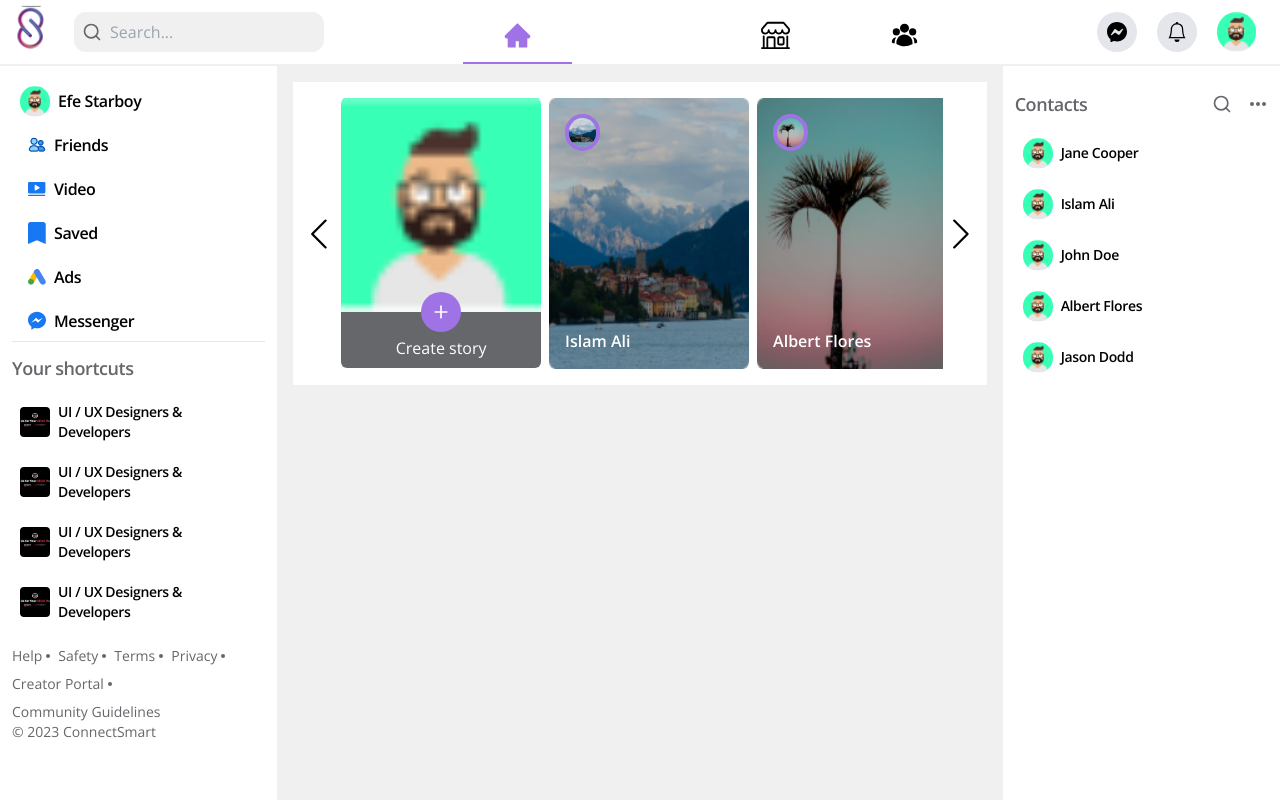
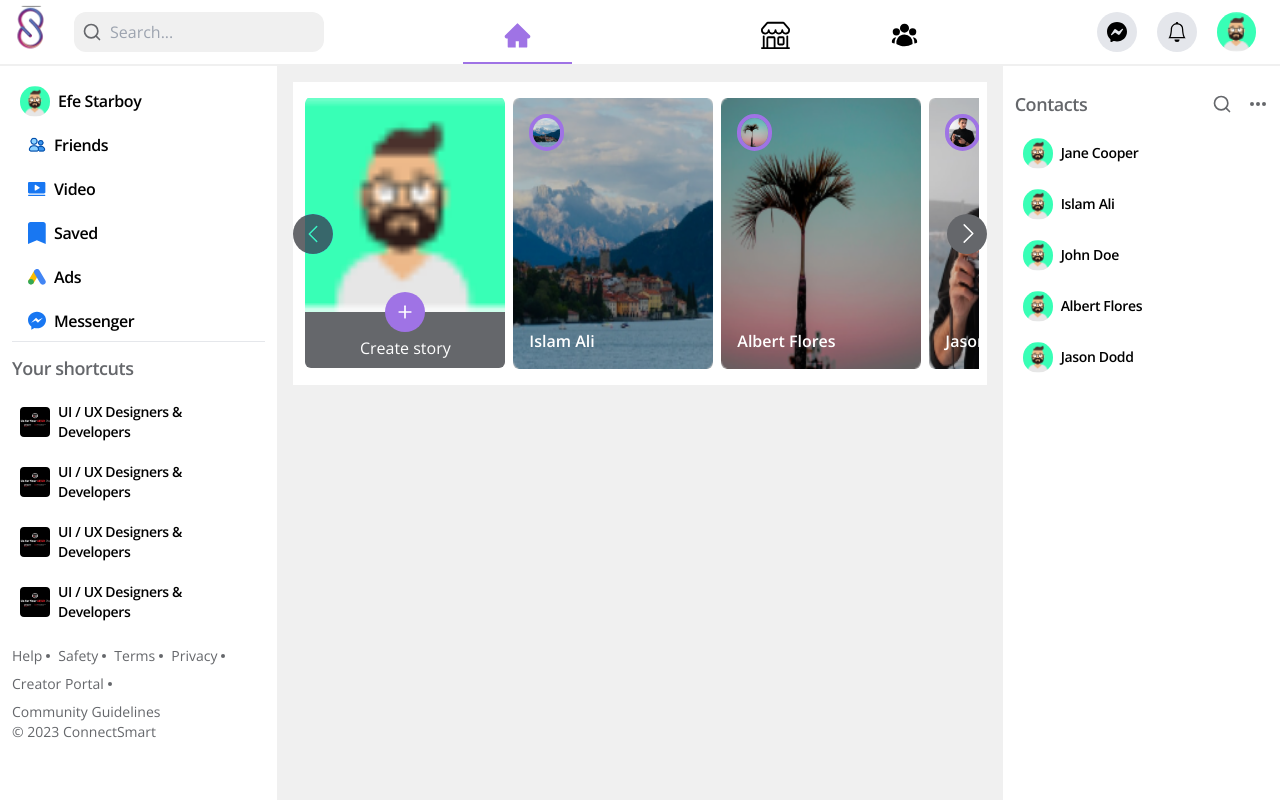
Before and after one commit to asiughuslyvesterobus/social_app, a Next.js app in the folder client/: page / in a window 1280 px wide. Built offline with nearby package versions, Linux system fonts and the light colour scheme; some icons are missing.

Commit message:
working on storypage

```diff
--- a/client/pages/index.tsx
+++ b/client/pages/index.tsx
@@ -17,11 +17,9 @@ const Homepage = () => {
         </div>
         <div className="lg:flex-[2] w-full h-screen overflow-y-auto scrollbar-hide p-4 flex flex-col items-start justify-start gap-4">
           <div className="bg-white py-4 w-full relative px-2 flex items-center">
-            <BsChevronLeft
-              // onClick={slideLeft}
-              size={40}
-              className="bg-white rounded-full"
-            />
+            <span className="absolute w-10 h-10 bg-basegray flex items-center justify-center text-white left-0 rounded-full cursor-pointer">
+              <BsChevronLeft size={20} className="" />
+            </span>
             <div
               ref={sliderRef}
               className="w-full h-full overflow-x-scroll overflow-y-hidden whitespace-nowrap scroll-smooth scrollbar-hide relative"
@@ -48,11 +46,9 @@ const Homepage = () => {
                 <StoryCard key={i} {...item} />
               ))}
             </div>
-            <BsChevronRight
-              // onClick={slideLeft}
-              size={40}
-              className="bg-white rounded-full"
-            />
+            <span className="absolute w-10 h-10 bg-basegray flex items-center justify-center text-white right-0 rounded-full cursor-pointer">
+              <BsChevronRight size={23} className="ml-1" />
+            </span>
           </div>
           <div className="w-full"></div>
         </div>
```
